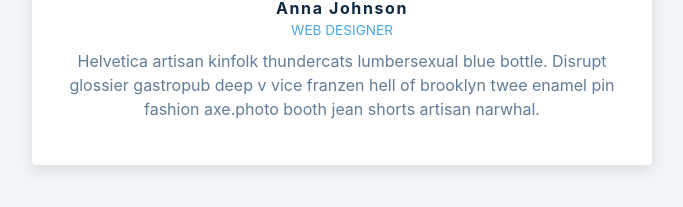
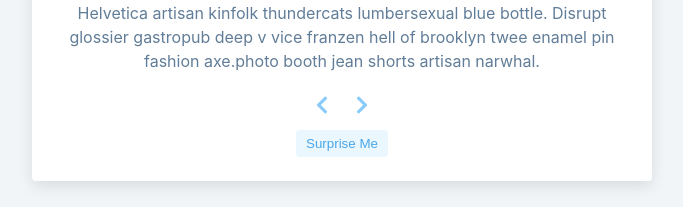
Before and after one commit to habiburrahman0540/react-project, a React (Vite) app: page / in a window 1280 px wide. Shown: the part 668-875 px from the top of the page, without its empty margins (298-981 px from the left). Built offline with nearby package versions, Linux system fonts and the light colour scheme; no server answers.

Commit message:
added tours link

```diff
--- a/src/components/Reviews/Review.jsx
+++ b/src/components/Reviews/Review.jsx
@@ -1,7 +1,7 @@
 import React from 'react'
 import './review.css'
-import {FaQuoteRight} from "react-icons/fa"
-const Review = ({name,job,image,text}) => {
+import {FaChevronLeft, FaChevronRight, FaQuoteRight} from "react-icons/fa"
+const Review = ({name,job,image,text,prevButton,nextButton}) => {
   return (
     <article className='review'>
         <div className='img-container'>
@@ -13,8 +13,18 @@ const Review = ({name,job,image,text}) => {
         <h4 className='author'>{name}</h4>
         <p className='job'>{job}</p>
         <p className='text'>{text}</p>
+        <div className='button-container'>
+            <button onClick={prevButton} className='prev-btn'>
+                <FaChevronLeft/>
+            </button>
+            <button onClick={nextButton} className='next-btn'>
+                <FaChevronRight/>
+            </button>
+        </div>
+        <button className='random-btn'>Surprise Me</button>
     </article>
   )
+
 }
 
 export default Review
--- a/src/components/Reviews/Reviews.jsx
+++ b/src/components/Reviews/Reviews.jsx
@@ -5,13 +5,20 @@ import './review.css'
 const Reviews = () => {
   const [index,setIndex] = useState(1);
   const {name,job,image,text} = people[index];
+  const prevButton =()=>{
+
+  }
+  const nextButton=(index)=>{
+      const newIndex = index + 1;
+      return newIndex;
+  }
   return (
     <main className='container'>
         <div className='title'>
             <h2>Our Reviews</h2>
             <div className='underline'></div>
         </div>
-        <Review name={name} image={image} text={text} job={job} />
+        <Review name={name} image={image} text={text} job={job} prevButton={prevButton} nextButton={nextButton} />
     </main>
   )
 }
--- a/src/main.jsx
+++ b/src/main.jsx
@@ -8,5 +8,6 @@ import Reviews from './components/Reviews/Reviews.jsx'
 ReactDOM.createRoot(document.getElementById('root')).render(
   <React.StrictMode>
     <Reviews/>
+    <Tours/>
   </React.StrictMode>,
 )
```
